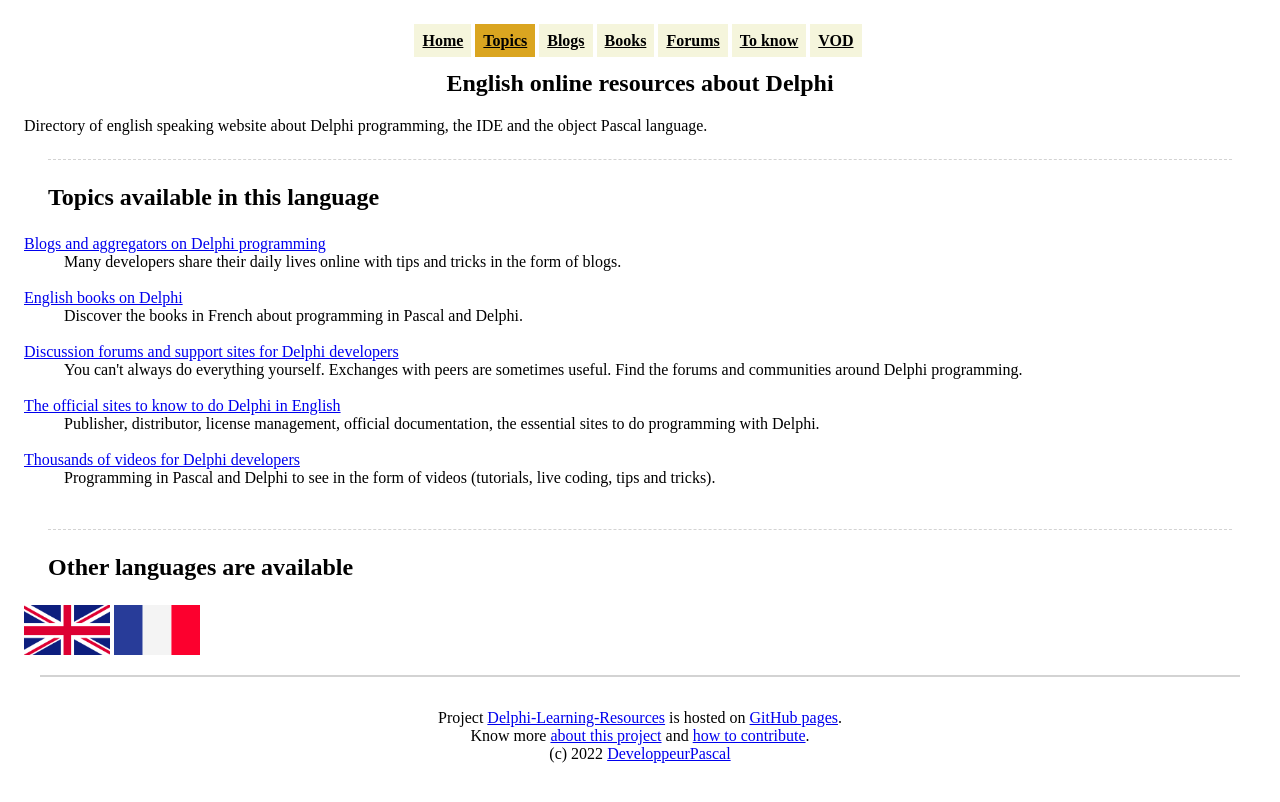
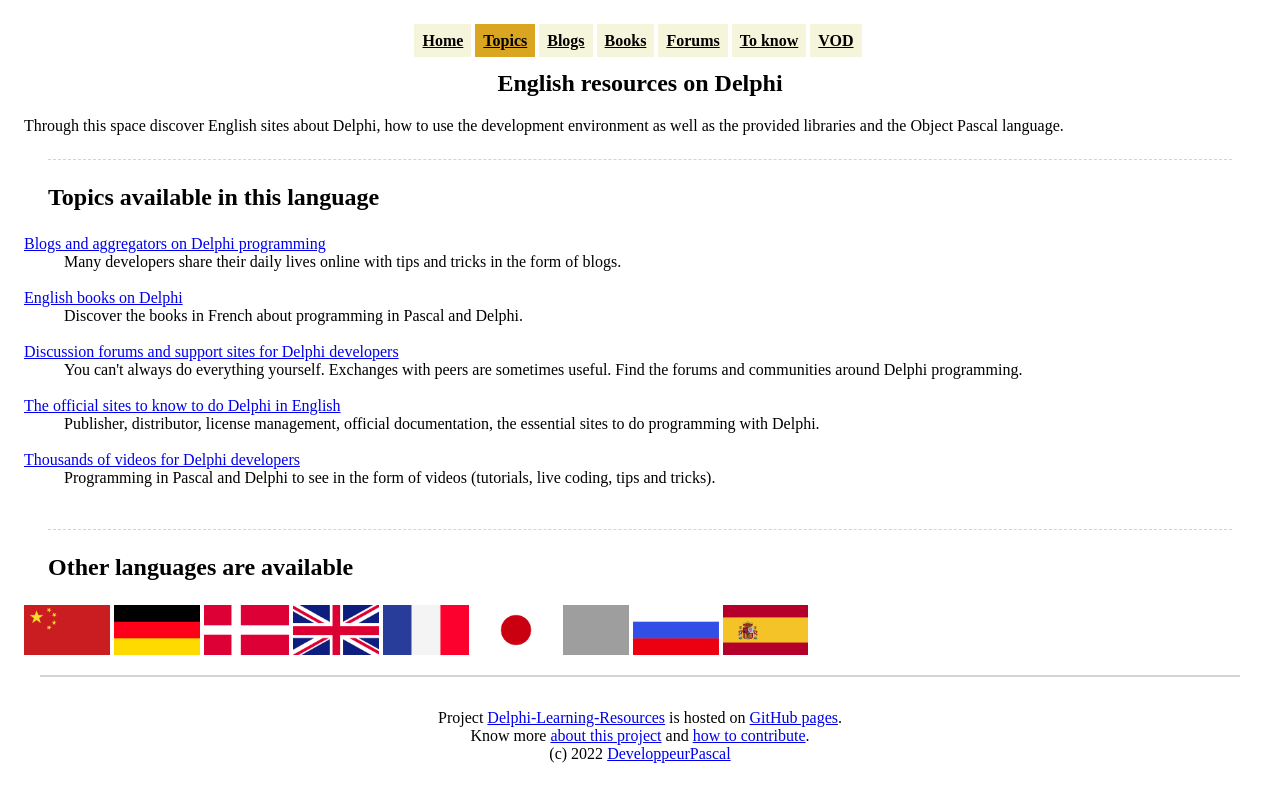
Before and after one commit to DeveloppeurPascal/Delphi-Learning-Resources, a Jekyll site: the page built from _data_languages/en.md, in a window 1280 px wide. Shown: the top 802 px of the page. Built offline with Jekyll 4.4.1, drawn with Linux system fonts in a browser that asks for light colours; grey boxes are pictures that could not be loaded.

Commit message:
added new langages and edited FR/EN

```diff
--- a/_data_languages/en.md
+++ b/_data_languages/en.md
@@ -1,8 +1,8 @@
 ---
 lang: en
-lang_name : français
+lang_name : English
 lang_flag: en.gif
 permalink: index-en.html
-title: English online resources about Delphi
+title: English resources on Delphi
 ---
-Directory of english speaking website about Delphi programming, the IDE and the object Pascal language.
+Through this space discover English sites about Delphi, how to use the development environment as well as the provided libraries and the Object Pascal language.
```
Also changed, not shown: _data_languages/cn.md (added, +8 -0 lines), _data_languages/de.md (added, +8 -0 lines), _data_languages/dk.md (added, +8 -0 lines), _data_languages/jp.md (added, +8 -0 lines), _data_languages/pt.md (added, +8 -0 lines), _data_languages/ru.md (added, +8 -0 lines), _data_languages/sp.md (added, +8 -0 lines).
